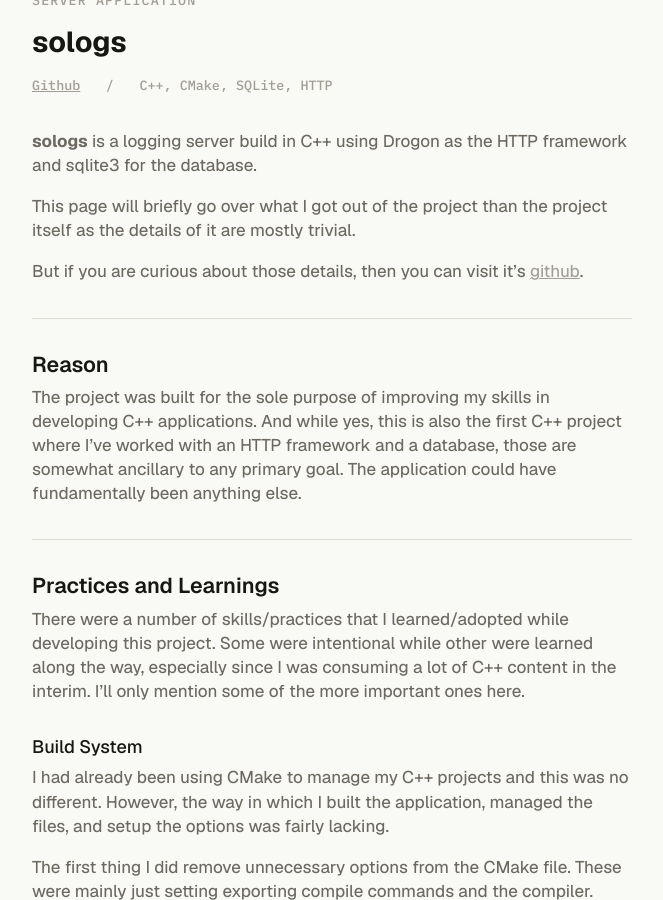
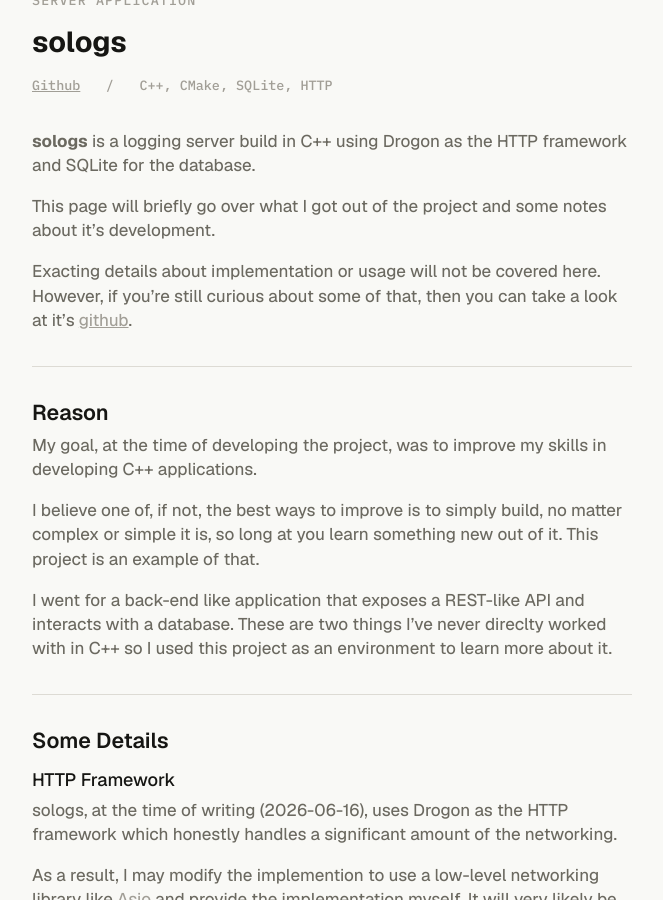
Before and after one commit to RyanVNgo/RyanVNgo.github.io, a Jekyll site: the page built from collections/_projects/sologs.md, in a window 1280 px wide and 900 px high, scrolled down 191 px. Shown: the whole window, without its empty margins (308-971 px from the left). Built offline with Jekyll 4.4.1, drawn with Linux system fonts in a browser that asks for light colours; some of the changed text lies outside the part shown.

Commit message:
sologs project page content edit

```diff
--- a/collections/_projects/sologs.md
+++ b/collections/_projects/sologs.md
@@ -17,219 +17,83 @@ blip: >
 ---
 
 **sologs** is a logging server build in C++ using Drogon as the HTTP
-framework and sqlite3 for the database.
+framework and SQLite for the database.
 
-This page will briefly go over what I got out of the project than the
-project itself as the details of it are mostly trivial.
+This page will briefly go over what I got out of the project and some
+notes about it's development.
 
-But if you are curious about those details, then you can visit
-it's [github]({{ page.github }}).
+Exacting details about implementation or usage will not be covered here.
+However, if you're still curious about some of that, then you can take a
+look at it's [github]({{ page.github }}).
 
 
 ## Reason
 
-The project was built for the sole purpose of improving my skills in
-developing C++ applications. And while yes, this is also the first C++
-project where I've worked with an HTTP framework and a database, those
-are somewhat ancillary to any primary goal. The application could have
-fundamentally been anything else.
+My goal, at the time of developing the project, was to improve my skills
+in developing C++ applications.
 
-## Practices and Learnings
+I believe one of, if not, the best ways to improve is to simply build,
+no matter complex or simple it is, so long at you learn something new out
+of it. This project is an example of that.
 
-There were a number of skills/practices that I learned/adopted while
-developing this project. Some were intentional while other were learned
-along the way, especially since I was consuming a lot of C++ content
-in the interim. I'll only mention some of the more important ones here.
+I went for a back-end like application that exposes a REST-like API and
+interacts with a database. These are two things I've never direclty worked
+with in C++ so I used this project as an environment to learn more about
+it.
 
 
-### Build System
+## Some Details
 
-I had already been using CMake to manage my C++ projects and this was no
-different. However, the way in which I built the application, managed the
-files, and setup the options was fairly lacking.
+### HTTP Framework
 
-The first thing I did remove unnecessary options from the CMake file.
-These were mainly just setting exporting compile commands and the compiler.
+sologs, at the time of writing (2026-06-16), uses Drogon as the HTTP
+framework which honestly handles a significant amount of the networking.
 
-{% highlight cmake %}
-set(CMAKE_EXPORT_COMPILE_COMMANDS   ON) # <- Remove this
-set(CMAKE_CXX_COMPILER             g++) # <- Remove this
-{% endhighlight %}
-
-Evidently, not everyone needs `compile_commands.json` in their build and
-I shouldn't be forcing that along with the compiler in the `CMakeLists.txt`
-file.
-
-Additionally, a practice I adopted for this project was having multiple
-`CMakeLists.txt` files across the project that each manage individual
-their own component of the project.
-
-{% highlight shell %}
-# As of 2026-06-15
-src/
-  api/
-    CMakeLists.txt
-    ...
-  crypto/
-    CMakeLists.txt
-    ...
-  db/
-    CMakeLists.txt
-    ...
-  domain/
-    CMakeLists.txt
-    ...
-  service/
-    CMakeLists.txt
-    ...
-  utils/
-    CMakeLists.txt
-    ...
-  CMakeLists.txt
-  main.cpp
-tests/
-  CMakeLists.txt
-  ...
-CMakeLists.txt
-LICENSE
-README.md
-{% endhighlight %}
-
-It may be a bit overly verbose to organize the project in this way but
-it generally helped with next practice I adopted; compiling these components
-into static/interface libraries and linking them together for the main
-application.
-
-While I don't think there was an inherent benefit to building the application
-in this way, it did, as I believe, make testing each component far easier.
-
-Since each major component is compiled into a static library, if I wanted
-to test a component, I just needed to link to it when building the
-corresponding tests.
+As a result, I may modify the implemention to use a low-level networking
+library like [Asio](https://think-async.com/Asio/) and provide the
+implementation myself. It will very likely be worse than Drogon and other
+HTTP frameworks but it would give me hands-on experience with topics like
+asynchronous TCP communication and HTTP parsing.
 
 
-### Testing
+### Database
 
-Building on the modifications I made with the build system, there was one
-notable practice implemented in the source code that made testing easier.
+The database I'm using for the project is SQLite, specifically with the
+sqlite3 library.
 
-Utilizing interfaces for components with dependencies.
+I already have experience writing SQL and communicating to a database
+with code, I just haven't done it yet in C++.
 
-{% highlight cpp %}
-/* Example of one interface from the project (2026-06-15) */
-class ILogRepository {
-    public:
-        virtual ~ILogRepository() = default;
-
-        virtual auto insert(const LogEntry& entry) -> void = 0;
-
-        virtual auto insert_batch(
-                const std::vector<LogEntry>& entries
-        ) -> void = 0;
-
-        [[nodiscard]] virtual auto get_all(
-                FilterParams params
-        ) const -> std::vector<LogEntry> = 0;
-};
-{% endhighlight %}
-
-Many components in my application follow a dependency injection pattern
-such that the components cannot exist without their dependencies.
-
-An issue that can arise with this pattern are dependency chains, where
-a component relies on one dependency, which relies on another, and so on.
-
-By always defining the dependency as an inteface, you can create mocks
-during testing if the concrete implementation is not needed.
-
-Coupling that with tools that can take advantage of this, like GoogleTest
-in my case, you can test for interactions on those mock dependencies from
-the dependent class.
-
-However, this does result is more boilerplate around the codebase so
-that's something to keep in mind.
+The implementation was straight forward enough but I think a good amount
+of work is still left to improve the performance of the end-to-end data
+pipeline.
 
 
-### Explicitness & Styling
+### Architecture, Build, & Testing
 
-This isn't too notable but I made various adjustments to my style of writing
-C++ code. Some are purely stylistic while others are more applicable.
+To facilitate better testing and extensibility, I split the application
+into multiple components that each get built into static libraries
+and linked together to create the full application.
 
-An applicable example is making use of `[[nodiscard]]`, `const`, and
-`noexcept`.
+This doesn't necessary provide much benefit for the application itself
+but it did make testing much easier.
 
-{% highlight cpp %}
-/* inside some class */
+By making each major component compile to a static library, linking the
+components to the corresponding tests is fairly trivial.
 
-[[nodiscard]] bool like_this() const noexcept;
+Additionally, I followed a dependency injection pattern with interfaces
+to allow components to decouple from each other. In the tests, any
+component with depdencies can just get mocks instead.
 
-bool not_like_this();
-
-{% endhighlight %}
-
-It helps make member functions more explicit and directs their usage.
-
-Another adjustment is the use of trailing return type syntax.
-
-{% highlight cpp %}
-/* inside some class */
-
-[[nodiscard]] auto more_like_this() const noexcept -> bool;
-
-[[nodiscard]] bool not_actually_like_this() const noexcept;
-
-{% endhighlight %}
-
-This falls in both style and applicability. There are real reasons for using
-this type of sytax (otherwise it wouldn't have been added) like allowing
-simpler template definitions and minimizing scope qualifiers.
-
-They also help stylistically since visual alignment is easier in certain
-regards if that's of concern.
-
-{% highlight cpp %}
-
-/* no alignment */
-[[nodiscard]] const std::vector<int>& get_vector() const noexcept;
-[[nodiscard]] bool get_bool() noexcept;
-[[nodiscard]] std::string get_string() const;
-
-/* better alignment */
-[[nodiscard]] const std::vector<int>&   get_vector() const noexcept;
-[[nodiscard]] bool                      get_bool() noexcept;
-[[nodiscard]] std::string               get_string() const;
-
-/* trailing return, a bit better alignment by default */
-[[nodiscard]] auto get_vector() const noexcept -> const std::vector<int>&;
-[[nodiscard]] auto get_bool() noexcept -> bool;
-[[nodiscard]] auto get_string() const -> std::string;
-
-/* possible further alignment */
-[[nodiscard]] auto get_vector() const noexcept  -> const std::vector<int>&;
-[[nodiscard]] auto get_bool()   noexcept        -> bool;
-[[nodiscard]] auto get_string() const           -> std::string;
-
-{% endhighlight %}
-
-It's not perfect though and the benefits are really in the usage, not
-the style, but I like the trailing return syntax any and will continue
-using it for the time being. It also aligns more with languages like
-Rust or Go if you work with those (and I might in the future).
-
-
-### Drogon and sqlite3
-
-I only make a note of these because I don't necessarily think learning
-specific libraries is anything special. Libraries change from project to
-project and sure, I have these in the back of my head if I ever need them,
-but I don't put too much value in it.
+This does add more boilerplate to the code but that was a tradeoff I was
+willing to make in this case.
 
 
 ## Agentic Coding
 
-This is the first project where I (somewhat) actively used a coding agent
-to help build the applcation. However, it's usage was fairly constrained
-and highly supervised.
+This is the first project where I (somewhat) used a coding agent to help
+build the applcation. However, it's usage was fairly constrained and
+highly supervised.
 
 I may make a proper post regarding this topic as a whole but in short, I
 used [Opencode](https://opencode.ai/) with their default Big Pickle model
@@ -243,16 +107,15 @@ would've already written. And I'd know since I reviewed everything it wrote
 and would sometimes adjust what it after the fact if it did something
 not to my liking.
 
-I could've spent time extensively setting up an agent to my liking but I
-have no particlar interest in that at this point.
+I could've spent time extensively setting up an agent to write code to
+my liking but I had no particlar interest in doing so.
 
 
 ## Future Development
 
-At the time of writing (2026-06-15) there are some important/useful features
-that should be implemented and likely will.
+At the time of writing, there are some additional features and performance
+improvements I'd like to implement so those may come in the near future.
 
-Additionally, I may use this project as the environment to learn more about
-networking and HTTP handling, likely replacing Drogon with a custom built
-component supported by [Asio](https://think-async.com/Asio/) or
-[Boost.Beast](https://github.com/boostorg/beast).
+Additionally, as mentioned before, I may use this project as the environment
+to learn more about networking and HTTP handling by replacing Drogon
+with a custom implementation, supported by [Asio](https://think-async.com/Asio/).
```
